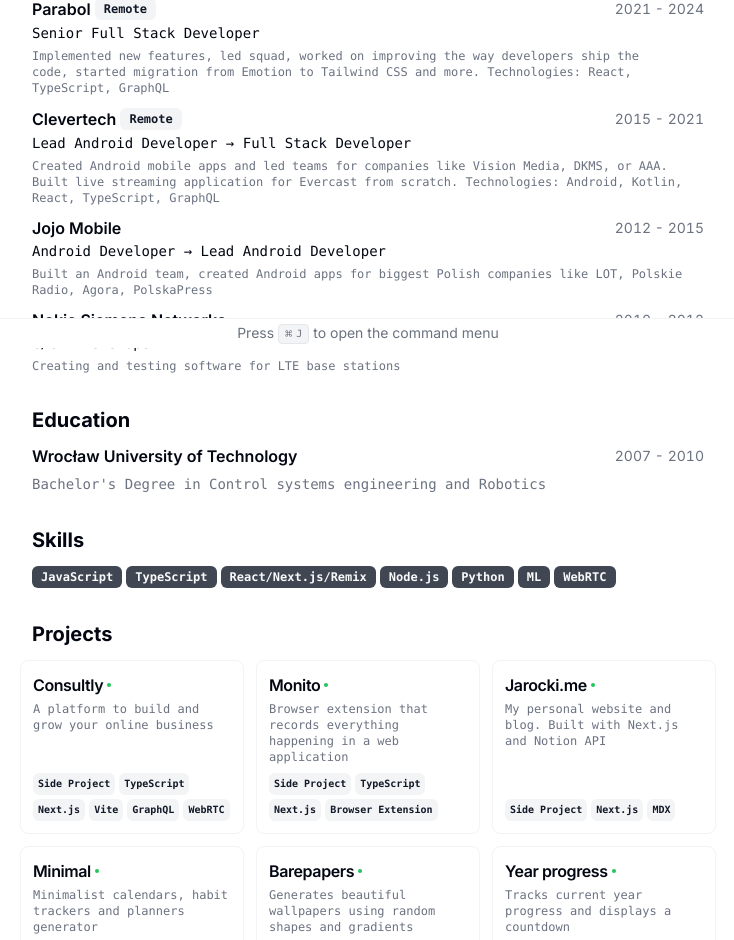
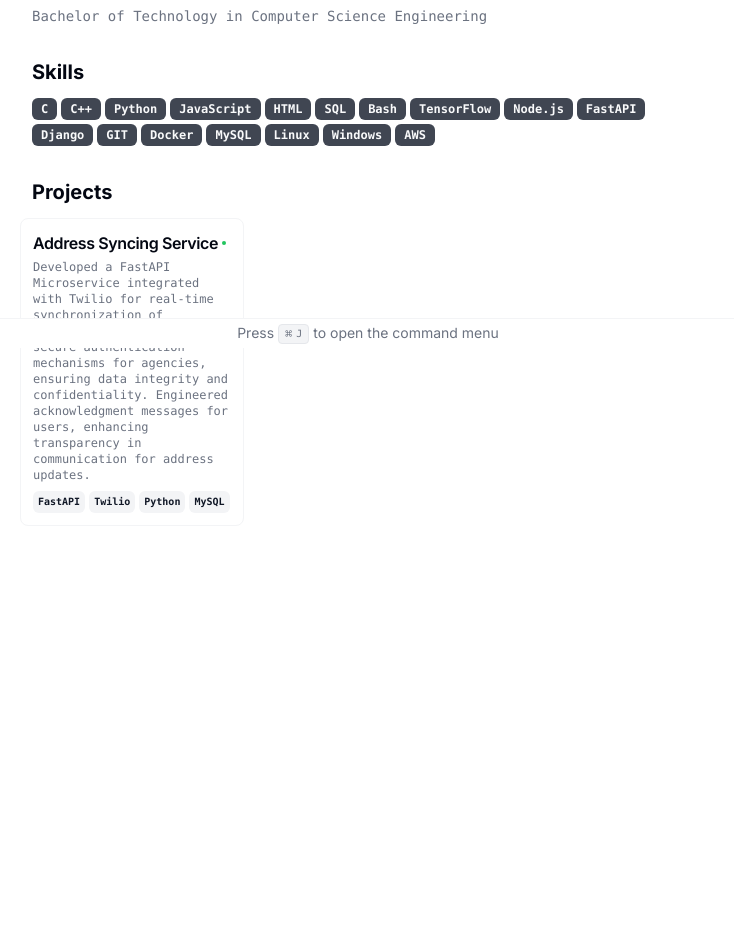
Before and after one commit to rahulraikwar00/cv, a Next.js app: page / in a window 1280 px wide. Shown: the part 452-1392 px from the top of the page, without its empty margins (272-1006 px from the left). After the commit the page ends 1042 px from the top, so only its background shows below. Built offline with nearby package versions, Linux system fonts and the light colour scheme.

Commit message:
resume data with no work

```diff
--- a/src/app/page.tsx
+++ b/src/app/page.tsx
@@ -99,46 +99,6 @@ export default function Page() {
           </p>
         </Section>
         <Section>
-          <h2 className="text-xl font-bold">Work Experience</h2>
-          {RESUME_DATA.work.map((work) => {
-            return (
-              <Card key={work.company}>
-                <CardHeader>
-                  <div className="flex items-center justify-between gap-x-2 text-base">
-                    <h3 className="inline-flex items-center justify-center gap-x-1 font-semibold leading-none">
-                      <a className="hover:underline" href={work.link}>
-                        {work.company}
-                      </a>
-
-                      <span className="inline-flex gap-x-1">
-                        {work.badges.map((badge) => (
-                          <Badge
-                            variant="secondary"
-                            className="align-middle text-xs"
-                            key={badge}
-                          >
-                            {badge}
-                          </Badge>
-                        ))}
-                      </span>
-                    </h3>
-                    <div className="text-sm tabular-nums text-gray-500">
-                      {work.start} - {work.end}
-                    </div>
-                  </div>
-
-                  <h4 className="font-mono text-sm leading-none">
-                    {work.title}
-                  </h4>
-                </CardHeader>
-                <CardContent className="mt-2 text-xs">
-                  {work.description}
-                </CardContent>
-              </Card>
-            );
-          })}
-        </Section>
-        <Section>
           <h2 className="text-xl font-bold">Education</h2>
           {RESUME_DATA.education.map((education) => {
             return (
--- a/src/data/resume-data.tsx
+++ b/src/data/resume-data.tsx
@@ -1,20 +1,4 @@
-import ConsultlyLogo from "../images/logos/consultly.svg";
-import AmbitLogo from "../images/logos/ambit.png";
-import BarepapersLogo from "../images/logos/barepapers.svg";
-import BimLogo from "../images/logos/bim.png";
-import CDGOLogo from "../images/logos/cdgo.png";
-import ClevertechLogo from "../images/logos/clevertech.png";
-import EvercastLogo from "../images/logos/evercast.svg";
-import Howdy from "../images/logos/howdy.png";
-import JarockiMeLogo from "../images/logos/jarocki.svg";
-import JojoMobileLogo from "../images/logos/jojomobile.png";
 import MonitoLogo from "../images/logos/monito.svg";
-import MobileVikingsLogo from "../images/logos/mv.png";
-import NSNLogo from "../images/logos/nsn.svg";
-import ParabolLogo from "../images/logos/parabol.svg";
-import TastyCloudLogo from "../images/logos/tastycloud.png";
-import YearProgressLogo from "../images/logos/yearprogress.svg";
-import Minimal from "../images/logos/minimal.svg";
 import { GitHubIcon } from "@/components/icons/GitHubIcon";
 import { LinkedInIcon } from "@/components/icons/LinkedInIcon";
 import { XIcon } from "@/components/icons/XIcon";
@@ -25,11 +9,11 @@ export const RESUME_DATA = {
   location: "MP, india, ",
   locationLink: "https://www.google.com/maps/place/india",
   about:
-    "Full Stack Engineer focused on building products with extra attention to details",
+    "Software Engineer focused on building products with extra attention to details",
   summary:
-    "As a Full Stack Engineer, I have successfully taken multiple products from 0 to 1. I lead teams effectively, ensuring an environment where people can do their best work. Currently, I work mostly with TypeScript, React, Node.js, and GraphQL. I have over 8 years of experience in working remotely with companies all around the world.",
+    "As a Computer Science graduate, I led the development of an Address Syncing System at Hack the Mountain- MLH and created an Aadhaar Data Vault at Smart India Hackathon 2022. Honors include being a Grand Finalist in Smart India Hackathon 2022 and regionalist in ICPC 2020",
   avatarUrl: "https://github.com/rahulraikwar00/cv/assets/54519734/93cf387d-3e1d-4bbd-8fcc-90603c630121",
-  personalWebsiteUrl: "",
+  personalWebsiteUrl: "lunosis.xyz",
   contact: {
     email: "rahulraikwar.cse@gmail.com",
     tel: "+917223888360",
@@ -53,226 +37,47 @@ export const RESUME_DATA = {
   },
   education: [
     {
-      school: "Wrocław University of Technology",
-      degree: "Bachelor's Degree in Control systems engineering and Robotics",
-      start: "2007",
-      end: "2010",
-    },
-  ],
-  work: [
-    {
-      company: "Parabol",
-      link: "https://parabol.co",
-      badges: ["Remote"],
-      title: "Senior Full Stack Developer",
-      logo: ParabolLogo,
-      start: "2021",
-      end: "2024",
-      description:
-        "Implemented new features, led squad, worked on improving the way developers ship the code, started migration from Emotion to Tailwind CSS and more. Technologies: React, TypeScript, GraphQL",
-    },
-    {
-      company: "Clevertech",
-      link: "https://clevertech.biz",
-      badges: ["Remote"],
-      title: "Lead Android Developer → Full Stack Developer",
-      logo: ClevertechLogo,
-      start: "2015",
-      end: "2021",
-      description:
-        "Created Android mobile apps and led teams for companies like Vision Media, DKMS, or AAA. Built live streaming application for Evercast from scratch. Technologies: Android, Kotlin, React, TypeScript, GraphQL",
-    },
-    {
-      company: "Jojo Mobile",
-      link: "https://bsgroup.eu/",
-      badges: [],
-      title: "Android Developer → Lead Android Developer",
-      logo: JojoMobileLogo,
-      start: "2012",
-      end: "2015",
-      description:
-        "Built an Android team, created Android apps for biggest Polish companies like LOT, Polskie Radio, Agora, PolskaPress",
-    },
-    {
-      company: "Nokia Siemens Networks",
-      link: "https://www.nokia.com",
-      badges: [],
-      title: "C/C++ Developer",
-      logo: NSNLogo,
-      start: "2010",
-      end: "2012",
-      description: "Creating and testing software for LTE base stations",
+      school: "Sagar Institute of Science and Technology, Bhopal",
+      degree: "Bachelor of Technology in Computer Science Engineering",
+      start: "July 2019",
+      end: "June 2023",
     },
   ],
   skills: [
+    "C",
+    "C++",
+    "Python",
     "JavaScript",
-    "TypeScript",
-    "React/Next.js/Remix",
+    "HTML",
+    "SQL",
+    "Bash",
+    "TensorFlow",
     "Node.js",
-    "Python",
-    "ML",
-    "WebRTC",
+    "FastAPI",
+    "Django",
+    "GIT",
+    "Docker",
+    "MySQL",
+    "Linux",
+    "Windows",
+    "AWS",
   ],
+
   projects: [
     {
-      title: "Consultly",
+      title: "Address Syncing Service",
       techStack: [
-        "Side Project",
-        "TypeScript",
-        "Next.js",
-        "Vite",
-        "GraphQL",
-        "WebRTC",
+        "FastAPI",
+        "Twilio",
+        "Python",
+        "MySQL",
       ],
-      description: "A platform to build and grow your online business",
-      logo: ConsultlyLogo,
-      link: {
-        label: "consultly.com",
-        href: "https://consultly.com/",
-      },
-    },
-    {
-      title: "Monito",
-      techStack: ["Side Project", "TypeScript", "Next.js", "Browser Extension"],
-      description:
-        "Browser extension that records everything happening in a web application",
+      description: "Developed a FastAPI Microservice integrated with Twilio for real-time synchronization of addresses. Implemented secure authentication mechanisms for agencies, ensuring data integrity and confidentiality. Engineered acknowledgment messages for users, enhancing transparency in communication for address updates.",
       logo: MonitoLogo,
       link: {
-        label: "monito.dev",
-        href: "https://monito.dev/",
+        label: "GitHub",
+        href: "https://github.com/rahulraikwar00/AddressSync",
       },
-    },
-    {
-      title: "Jarocki.me",
-      techStack: ["Side Project", "Next.js", "MDX"],
-      description:
-        "My personal website and blog. Built with Next.js and Notion API",
-      logo: JarockiMeLogo,
-      link: {
-        label: "github.com",
-        href: "https://jarocki.me/",
-      },
-    },
-    {
-      title: "Minimal",
-      techStack: ["Side Project", "Next.js", "Puppeteer"],
-      description:
-        "Minimalist calendars, habit trackers and planners generator",
-      logo: Minimal,
-      link: {
-        label: "useminimal.com",
-        href: "https://useminimal.com/",
-      },
-    },
-    {
-      title: "Barepapers",
-      techStack: ["Side Project", "Next.js", "Puppeteer"],
-      description:
-        "Generates beautiful wallpapers using random shapes and gradients",
-      logo: BarepapersLogo,
-      link: {
-        label: "barepapers.com",
-        href: "https://barepapers.com/",
-      },
-    },
-    {
-      title: "Year progress",
-      techStack: ["Side Project", "TypeScript", "Next.js"],
-      description: "Tracks current year progress and displays a countdown",
-      logo: YearProgressLogo,
-      link: {
-        label: "getyearprogress.com",
-        href: "https://getyearprogress.com/",
-      },
-    },
-    {
-      title: "Parabol",
-      techStack: [
-        "Full Stack Developer",
-        "TypeScript",
-        "React",
-        "Node.js",
-        "GraphQL",
-      ],
-      description:
-        "The Agile meeting co-pilot that delivers better meetings with less effort",
-      logo: ParabolLogo,
-      link: {
-        label: "github.com",
-        href: "https://parabol.co/",
-      },
-    },
-    {
-      title: "Evercast",
-      techStack: [
-        "Lead Frontend Developer",
-
-        "TypeScript",
-        "React",
-        "Node.js",
-        "GraphQL",
-      ],
-      description:
-        "Creative collaboration platform that combines video conferencing and HD media streaming",
-      logo: EvercastLogo,
-      link: {
-        label: "evercast.us",
-        href: "https://www.evercast.us/",
-      },
-    },
-    {
-      title: "Mobile Vikings",
-      techStack: ["Lead Android Developer", "Android", "Kotlin"],
-      description:
-        "Android application for leading virtual mobile operator in Poland",
-      logo: MobileVikingsLogo,
-      link: {
-        label: "mobilevikings.pl",
-        href: "https://mobilevikings.pl/",
-      },
-    },
-    {
-      title: "Howdy",
-      techStack: ["Lead Android Developer", "Android", "Kotlin"],
-      description:
-        "Howdy is a place for you to join communities you care about",
-      logo: Howdy,
-      link: {
-        label: "play.google.com",
-        href: "https://howdy.co/",
-      },
-    },
-    {
-      title: "Tastycloud",
-      techStack: ["Lead Android Developer", "Android", "Kotlin"],
-      description:
-        "Android application for managing and displaying restaurant menus in kiosk mode",
-      logo: TastyCloudLogo,
-      link: {
-        label: "tastycloud.fr",
-        href: "https://www.tastycloud.fr/",
-      },
-    },
-    {
-      title: "Ambit",
-      techStack: ["Lead Android Developer", "Android", "Kotlin"],
-      description:
-        "Android application that helps with sharing your contact details",
-      logo: AmbitLogo,
-    },
-    {
-      title: "Bim",
-      techStack: ["Lead Android Developer", "Android", "Kotlin"],
-      description:
-        "Android application that helps with booking a table in a restaurants",
-      logo: BimLogo,
-    },
-    {
-      title: "Canal Digital GO",
-      techStack: ["Lead Android Developer", "Android", "Kotlin"],
-      description:
-        "Video streaming mobile application for Canal Digital subscribers",
-      logo: CDGOLogo,
     },
   ],
 } as const;
```
